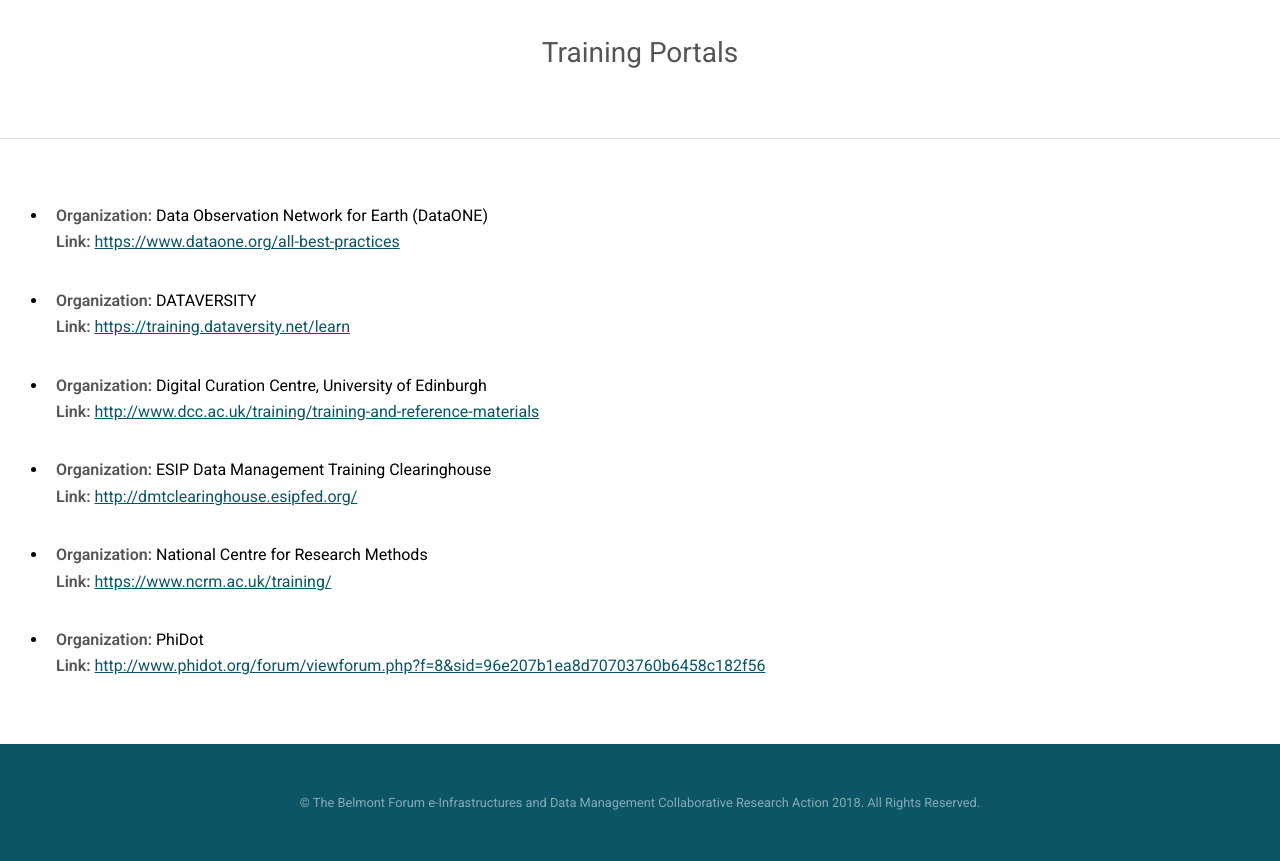
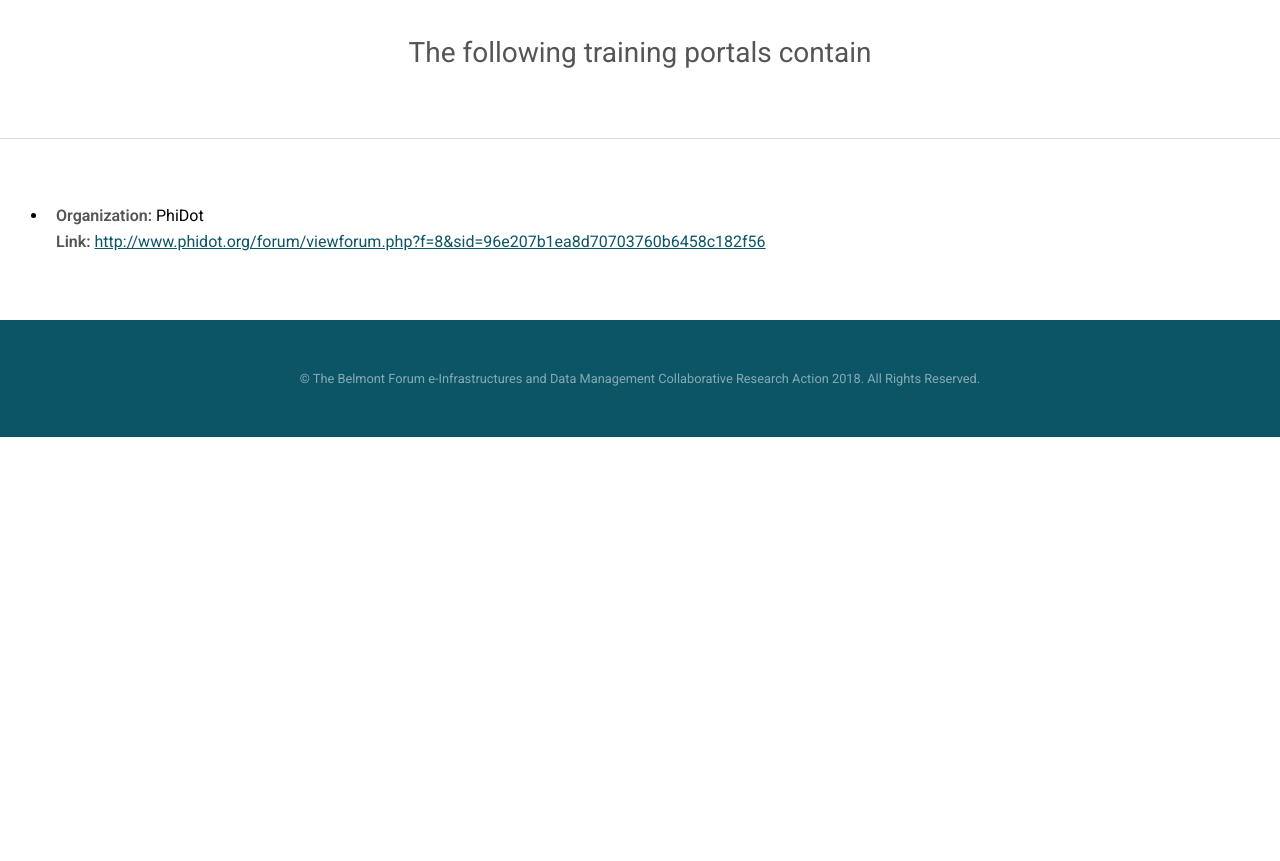
Before and after one commit to bfe-inf/toolkit, a Jekyll site: the page built from dmt-portals.html, in a window 1280 px wide. Shown: the part 290-1151 px from the top of the page. Built offline with Jekyll 4.4.1, drawn with Linux system fonts in a browser that asks for light colours; after the commit the page ends 900 px from its top, so only the background shows below that.

Commit message:
Update dmt-portals.html

```diff
--- a/dmt-portals.html
+++ b/dmt-portals.html
@@ -48,33 +48,15 @@
 			<section id="main" class="wrapper" style="padding-bottom: 0px;">
 				<div class="inner">
 					<header class="align-center">
-						<h3>Training Portals</h3>
+						<h3>The following training portals contain </h3>
 					</header>
 			</section>
 			<hr>
 		<!-- Intro -->
 			<section id="two" class="wrapper">
       				<div class"inner">
-      					<ul>
-						<li> <strong>Organization:</strong> Data Observation Network for Earth (DataONE) <br/>
-             	   				<strong>Link:</strong> <a href="https://www.dataone.org/all-best-practices" target="_blank">https://www.dataone.org/all-best-practices</a></li>
-					</ul>
-					<ul>
-	     					<li> <strong>Organization:</strong> DATAVERSITY  <br/>
-		   				<strong>Link:</strong> <a href="https://training.dataversity.net/learn" target="_blank">https://training.dataversity.net/learn</a></li>
-      					</ul>
-					<ul>
-	     					<li> <strong>Organization:</strong> Digital Curation Centre, University of Edinburgh  <br/>
-		   				<strong>Link:</strong> <a href="http://www.dcc.ac.uk/training/training-and-reference-materials" target="_blank">http://www.dcc.ac.uk/training/training-and-reference-materials</a></li>
-      					</ul>
-					<ul>
-	     					<li> <strong>Organization:</strong> ESIP Data Management Training Clearinghouse  <br/>
-		   				<strong>Link:</strong> <a href="http://dmtclearinghouse.esipfed.org/" target="_blank">http://dmtclearinghouse.esipfed.org/</a></li>
-      					</ul>
-					<ul>
-	     					<li> <strong>Organization:</strong> National Centre for Research Methods  <br/>
-		   				<strong>Link:</strong> <a href="https://www.ncrm.ac.uk/training/" target="_blank">https://www.ncrm.ac.uk/training/</a></li>
-      					</ul>
+
+
 					<ul>
 	     					<li> <strong>Organization:</strong> PhiDot  <br/>
 		   				<strong>Link:</strong> <a href="http://www.phidot.org/forum/viewforum.php?f=8&sid=96e207b1ea8d70703760b6458c182f56" target="_blank">http://www.phidot.org/forum/viewforum.php?f=8&sid=96e207b1ea8d70703760b6458c182f56</a></li>
```
